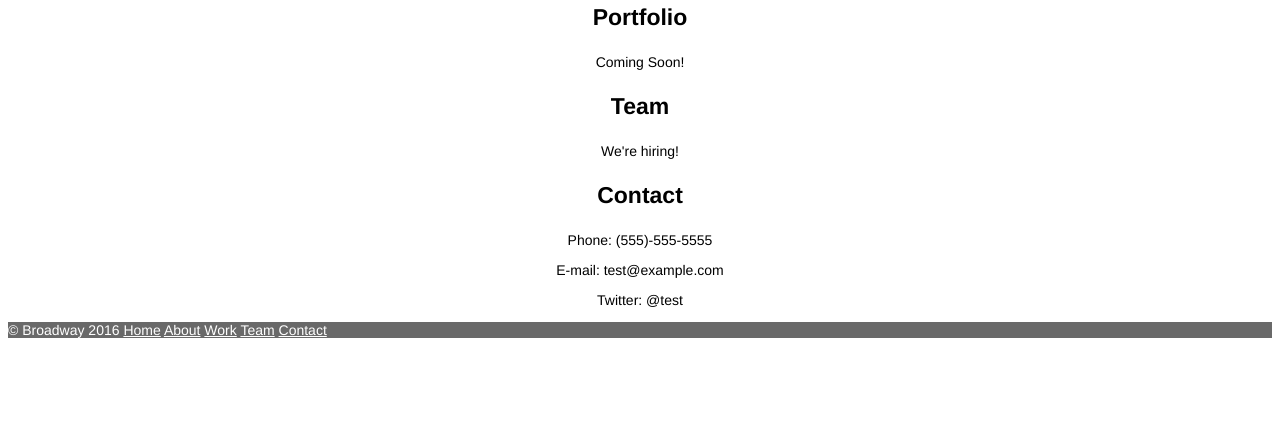
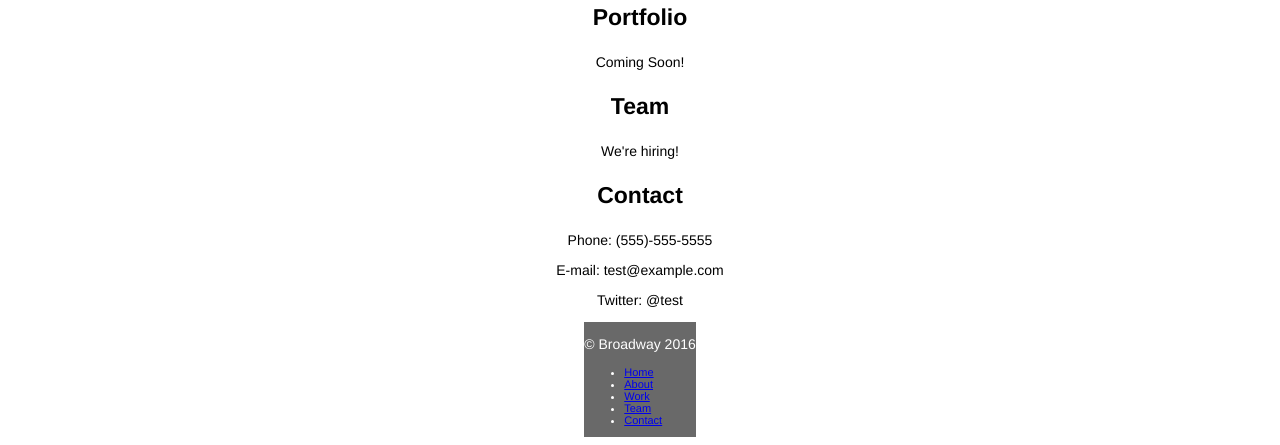
Before and after one commit to aboseman1/Broadway2, a plain HTML site: page index.html in a window 1280 px wide. Shown: the part 1622-2067 px from the top of the page. Before the commit the page ends 1974 px from the top, so only its background shows below. Drawn offline with Linux system fonts and the light colour scheme.

Commit message:
Final Commit

```diff
--- a/index.html
+++ b/index.html
@@ -51,5 +51,13 @@
     </div>
   </body>
   <footer class="footer">
-    <p>&copy; Broadway 2016  <a id="nav" href="#home">Home</a> <a id="nav" href="#about">About</a> <a id="nav" href="#work">Work</a> <a id="nav" href="#team">Team</a> <a id="nav" href="#contact">Contact</a></p>
+    <p>&copy; Broadway 2016</p>
+        <ul>
+          <li><a href="#home">Home</a></li>
+          <li><a href="#about">About</a></li>
+          <li><a href="#work">Work</a></li>
+          <li><a href="#team">Team</a></li>
+          <li><a href="#contact">Contact</a></li>
+        </ul>
+  </footer>
 </html>
--- a/resources/css/style.css
+++ b/resources/css/style.css
@@ -17,6 +17,8 @@
   font-size: 11px;
   background-color: dimgray;
   text-align: left;
+  list-style: none;
+  display: inline-block;
 }
 
 .process {
```
